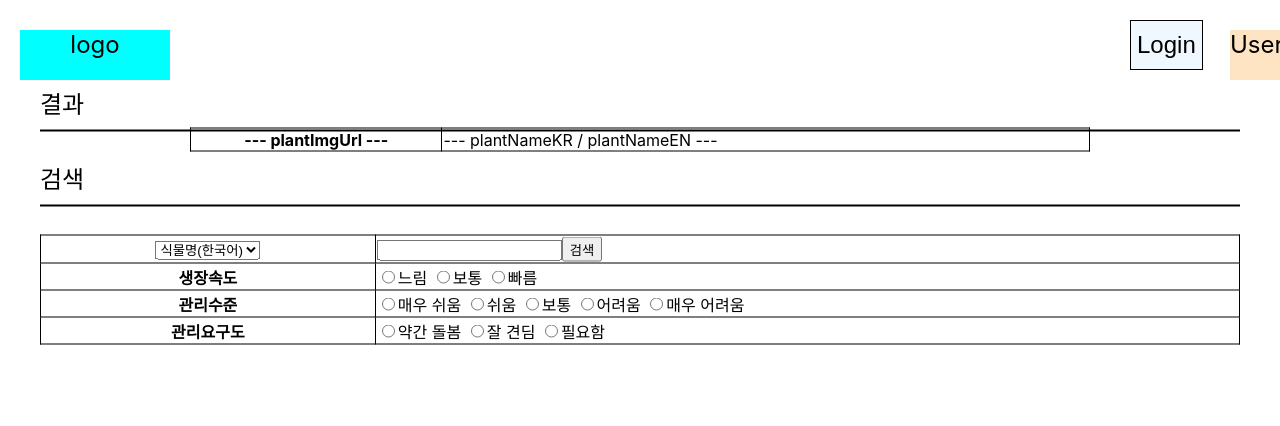
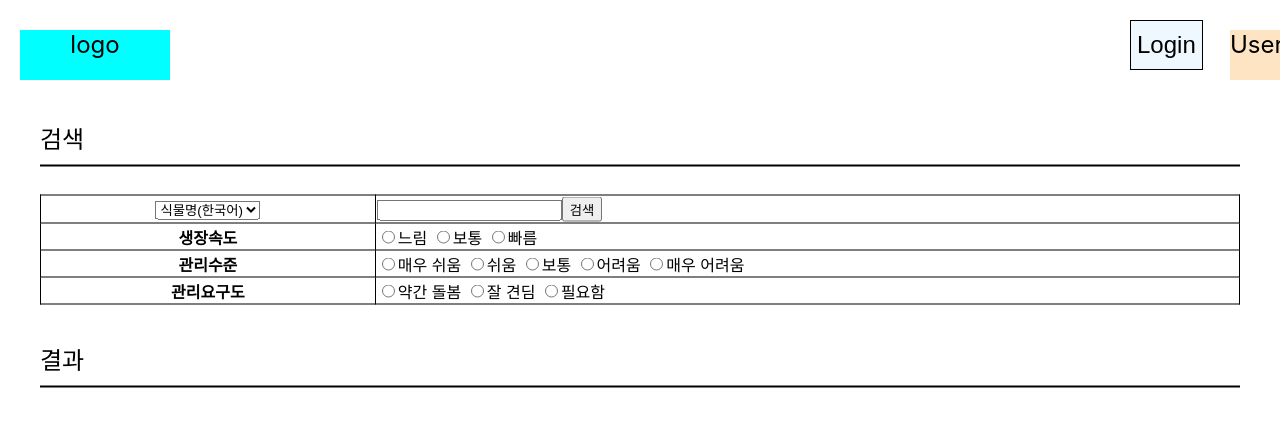
Before and after one commit to Yujin-nKim/2022-Software-Engineering-FR, a React (Create React App) app in the folder plantweb/: page /main/searchList in a window 1280 px wide. Shown: the top 426 px of the page. Built offline with nearby package versions, Linux system fonts and the light colour scheme; the HTML template or start-up script is replaced by a standard one.

Commit message:
[FEAT] add searchList page css

```diff
--- a/plantweb/src/component/searchResult.css
+++ b/plantweb/src/component/searchResult.css
@@ -15,12 +15,6 @@ td{
     width: 650px;
 }
 
-#searchResult_div, #result_div{
-    position: absolute;
-    left: 50%;
-    transform: translate(-50%, -50%);
-}
-
 p{
     font-size:x-large;
     margin-bottom: 10px;
--- a/plantweb/src/component/searchResult.js
+++ b/plantweb/src/component/searchResult.js
@@ -1,15 +1,17 @@
 import "./searchResult.css"
 
 
-export const SearchResult = () => {
+export const SearchResult = (props) => {
     return (
-        <div id ="searchResult_div">
-            <table id="result_table">
-                <tr>
-                    <th>--- plantImgUrl ---</th>
-                    <td>--- plantNameKR / plantNameEN ---</td>
-                </tr>
-            </table>
+        <div>
+            <li>
+                <table id="result_table">
+                    <tr>
+                        <th><img src={props.plantImgUrl}></img></th>
+                        <td>{props.plantNameKR} / {props.plantNameEN}</td>
+                    </tr>
+                </table>
+            </li>
         </div>
     );
 }
--- a/plantweb/src/page/main.css
+++ b/plantweb/src/page/main.css
@@ -8,7 +8,7 @@ table, td, th{
 #search_div{
     position: absolute;
     left: 50%;
-    top: 30%;
+    top: 25%;
     transform: translate(-50%, -50%);
 }
 
--- /dev/null
+++ b/plantweb/src/page/showSearchList.css
@@ -0,0 +1,6 @@
+#result_div{
+    position: absolute;
+    left: 50%;
+    top: 45%;
+    transform: translate(-50%, -50%);
+}
--- a/plantweb/src/page/showSearchList.js
+++ b/plantweb/src/page/showSearchList.js
@@ -1,9 +1,12 @@
 import Main from "./main";
 import SearchResult from "../component/searchResult";
-import "./main.css"
+import "./showSearchList.css"
 
 export const ShowSearchList=()=>{
     sessionStorage.setItem("Logined","Login");
+
+    const results = [];
+    const resultList = results.map(v => (<SearchResult plantNameKR={v.plantNameKR} plantNameEN={v.plantNameEN} plantImgUrl={v.plantImgUrl}/>));
     return (
         <div>
             <Main></Main>
@@ -11,7 +14,10 @@ export const ShowSearchList=()=>{
             <div id="result_div">
                 <p>결과</p>
                 <hr></hr>
-                <SearchResult></SearchResult>
+
+                <ul>
+                    {resultList}
+                </ul>
             </div>
         </div>
     );
```
